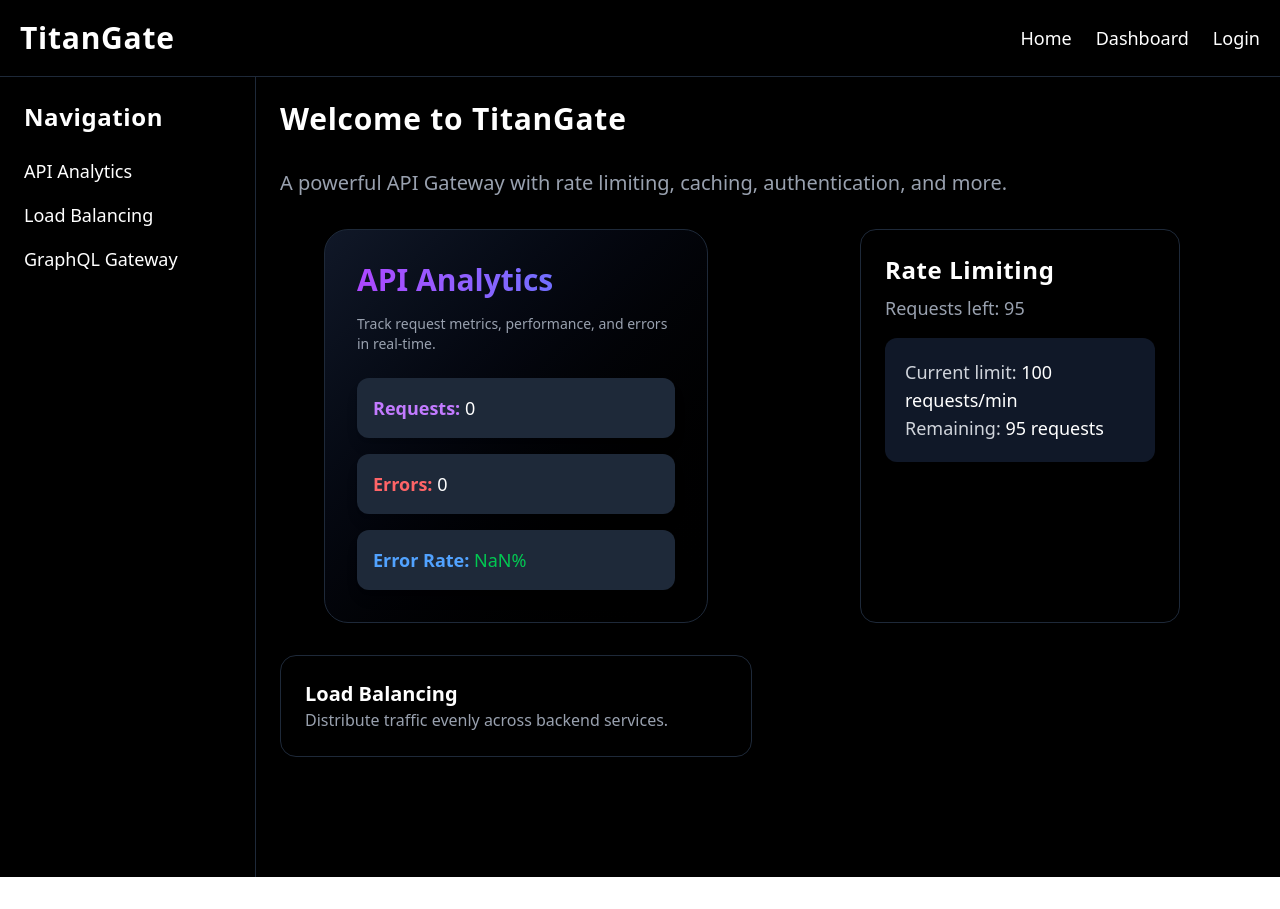
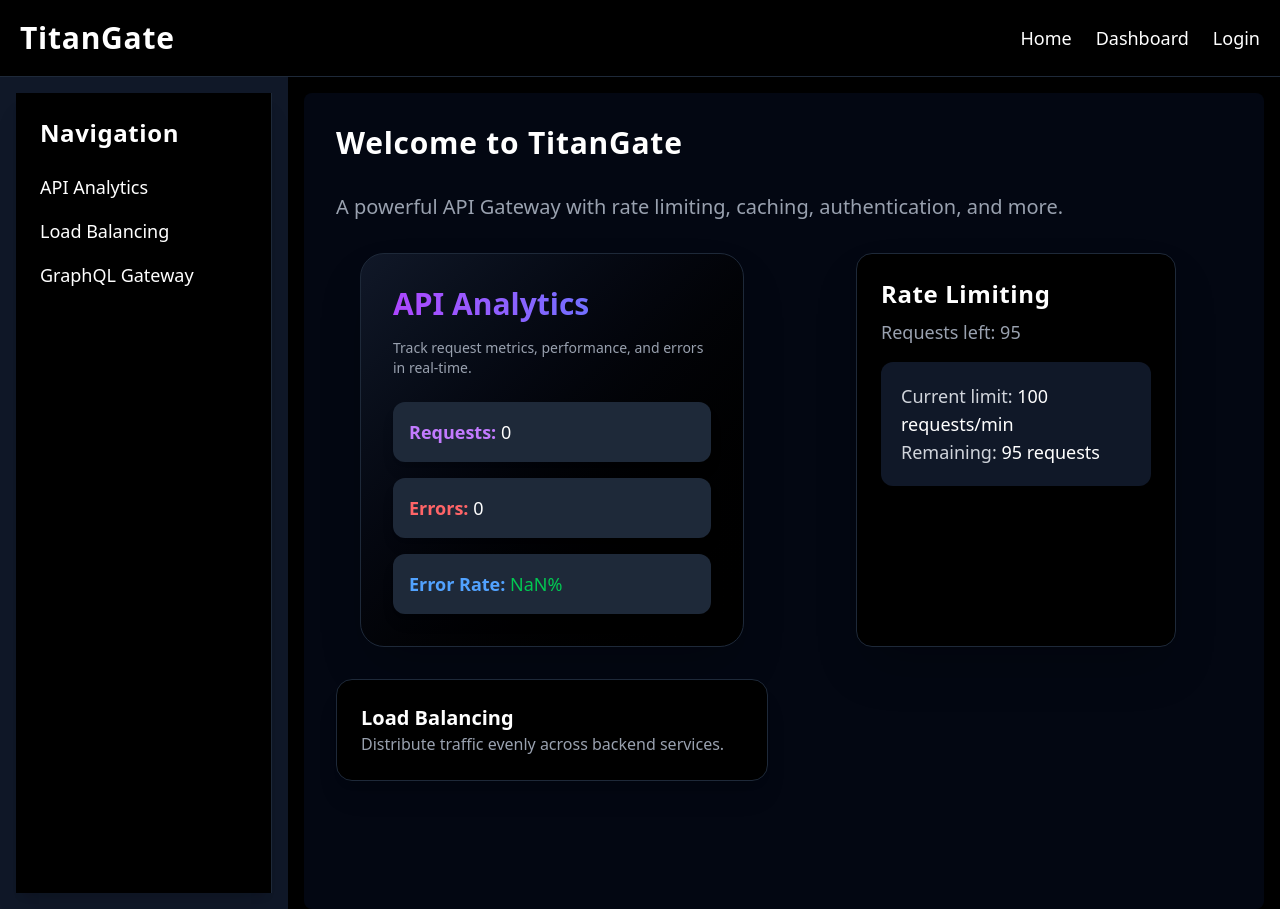
Before and after one commit to Kshitijknk07/TitanGate, a React (Vite) app in the folder frontend/: page / in a window 1280 px wide. Before the commit the page ends 877 px from the top, so only its background shows below. Built offline with nearby package versions, Linux system fonts and the light colour scheme; no server answers.

Commit message:
feat : Minor Change

```diff
--- a/frontend/src/App.jsx
+++ b/frontend/src/App.jsx
@@ -6,7 +6,7 @@ import Home from './pages/Home';
 
 const App = () => {
   return (
-    <div className="bg-black text-white min-h-screen">
+    <div className="bg-black text-white min-h-screen font-sans">
       <motion.div
         initial={{ opacity: 0 }}
         animate={{ opacity: 1 }}
@@ -17,7 +17,7 @@ const App = () => {
 
       <div className="flex">
         <motion.div
-          className="w-64 bg-gray-800 shadow-lg"
+          className="w-72 bg-gray-900 shadow-xl p-4"
           initial={{ x: -300 }}
           animate={{ x: 0 }}
           transition={{ type: 'spring', stiffness: 100 }}
@@ -26,7 +26,7 @@ const App = () => {
         </motion.div>
 
         <motion.main
-          className="flex-1 p-6"
+          className="flex-1 p-8 bg-gray-950 rounded-lg shadow-md mx-4 mt-4"
           initial={{ opacity: 0 }}
           animate={{ opacity: 1 }}
           transition={{ duration: 0.6 }}
```
